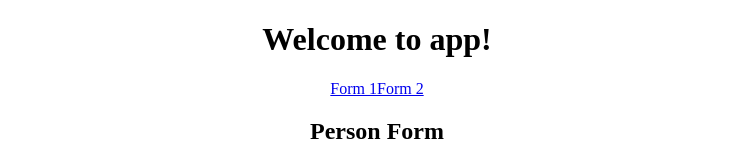
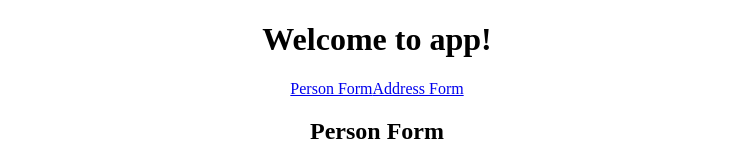
Before and after one commit to torstenwerner/angular-forms, an Angular app: page /form/0 in a window 1280 px wide. Shown: the top 163 px of the page, without its empty margins (263-1015 px from the left). Built offline with nearby package versions, Linux system fonts and the light colour scheme.

Commit message:
improve link texts

```diff
--- a/src/app/app.component.html
+++ b/src/app/app.component.html
@@ -5,8 +5,8 @@
   </h1>
 
   <nav>
-    <a routerLink="/form/0">Form 1</a>
-    <a routerLink="/form/1">Form 2</a>
+    <a routerLink="/form/0">Person Form</a>
+    <a routerLink="/form/1">Address Form</a>
   </nav>
   <form [formGroup]="fullform">
     <router-outlet></router-outlet>
```
